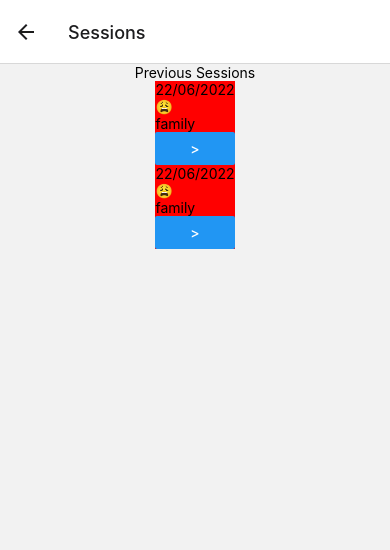
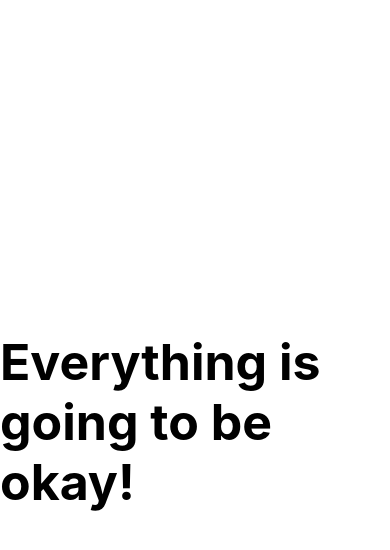
Before and after one commit to victoria-reis/cope-app, a React Native app: screen /Sessions in a window 390 px wide. Shown: the top 550 px of the page. Built offline with nearby package versions, Linux system fonts and the light colour scheme.

Commit message:
worked on initial/on boarding screens

```diff
--- a/App.js
+++ b/App.js
@@ -1,5 +1,6 @@
 // modules
 import React from "react";
+import { useEffect, useState } from "react";
 import { StatusBar } from "expo-status-bar";
 import { Text, View } from "react-native";
 import { NavigationContainer } from "@react-navigation/native";
@@ -10,6 +11,7 @@ import { createBottomTabNavigator } from "@react-navigation/bottom-tabs";
 import WelcomeScreen from "./src/screens/WelcomeScreen";
 import SessionsMenuScreen from "./src/screens/PrevSessionsScreen";
 import NewSessionScreen from "./src/screens/NewSessionScreen";
+import LoadingScreen from "./src/screens/LoadingScreen";
 
 const Stack = createNativeStackNavigator();
 
@@ -26,21 +28,21 @@ const AppNavigator = () => {
 };
 
 const App = () => {
+	const [logoTimer, setLogoTimer] = useState(true);
+
+	useEffect(() => {
+		setTimeout(() => {
+			setLogoTimer(false);
+			console.log("first timer");
+		}, 10000);
+	}, []);
+
 	return (
 		<>
-			<AppNavigator />
+			{logoTimer ? <LoadingScreen /> : <AppNavigator />}
 			<StatusBar style="auto" />
 		</>
 	);
 };
 
-// const styles = StyleSheet.create({
-// 	container: {
-// 		flex: 1,
-// 		backgroundColor: "#fff",
-// 		alignItems: "center",
-// 		justifyContent: "center",
-// 	},
-// });
-
 export default App;
--- a/package.json
+++ b/package.json
@@ -18,6 +18,7 @@
     "react": "17.0.2",
     "react-dom": "17.0.2",
     "react-native": "0.68.2",
+    "react-native-paper": "^4.12.1",
     "react-native-safe-area-context": "4.2.4",
     "react-native-screens": "~3.11.1",
     "react-native-web": "0.17.7"
--- a/src/components/SessionCard.js
+++ b/src/components/SessionCard.js
@@ -1,5 +1,6 @@
 import React from "react";
 import { View, Text, Button } from "react-native";
+import { Card } from "react-native-paper";
 
 const SessionCard = () => {
 	const data = [
@@ -24,13 +25,32 @@ const SessionCard = () => {
 	];
 
 	return (
-		<View style={{ backgroundColor: "red" }}>
-			<Text>{data[0].date}</Text>
-			<View>
-				<Text>{data[0].anxietyRating}</Text>
-				<Text>{data[0].category}</Text>
+		<View style={{ margin: 10 }}>
+			<Text style={{ fontSize: 20, fontWeight: "bold" }}>{data[0].date}</Text>
+			<View
+				style={{
+					backgroundColor: "lightgrey",
+					flexDirection: "row",
+					justifyContent: "space-around",
+					alignItems: "center",
+					borderRadius: 25,
+					borderColor: "black",
+					borderWidth: 2,
+				}}
+				elevation={5}
+			>
+				<View style={{ alignItems: "center" }}>
+					<Text style={{ fontSize: 20, fontWeight: "bold" }}>Feeling</Text>
+					<Text style={{ fontSize: 30 }}>{data[0].anxietyRating}</Text>
+				</View>
+				<View style={{ alignItems: "center" }}>
+					<Text style={{ fontSize: 20, fontWeight: "bold" }}>
+						Anxious about:
+					</Text>
+					<Text style={{ fontSize: 25 }}>{data[0].category}</Text>
+				</View>
+				<Button title=">" style={{ width: 30 }} />
 			</View>
-			<Button title=">" />
 		</View>
 	);
 };
--- /dev/null
+++ b/src/screens/LoadingScreen.js
@@ -0,0 +1,28 @@
+import React from "react";
+import { useEffect, useState } from "react";
+import { Text, View } from "react-native";
+
+const LoadingScreen = () => {
+	const [welcomeTimer, setWelcomeTimer] = useState(false);
+
+	useEffect(() => {
+		setTimeout(() => {
+			console.log("timer from loading screen");
+			setWelcomeTimer(true);
+		}, 5000);
+	}, []);
+
+	return (
+		<View style={{ flex: 1, alignItems: "center", justifyContent: "center" }}>
+			{!welcomeTimer ? (
+				<Text style={{ fontSize: 50, fontWeight: "bold" }}>Therapu</Text>
+			) : (
+				<Text style={{ fontSize: 50, fontWeight: "bold" }}>
+					Everything is going to be okay!
+				</Text>
+			)}
+		</View>
+	);
+};
+
+export default LoadingScreen;
--- a/src/screens/PrevSessionsScreen.js
+++ b/src/screens/PrevSessionsScreen.js
@@ -7,8 +7,10 @@ import SessionCard from "../components/SessionCard";
 
 const SessionsMenuScreen = () => {
 	return (
-		<SafeAreaView style={{ flex: 1, alignItems: "center" }}>
-			<Text>Previous Sessions</Text>
+		<SafeAreaView style={{ flex: 1 }}>
+			<Text style={{ fontSize: 30, fontWeight: "bold" }}>
+				Previous Sessions
+			</Text>
 			<FlatList
 				data={[{ name: 1 }, { name: 2 }]}
 				renderItem={() => <SessionCard />}
```
Also changed, not shown: 2 other files (tests, documents, lock files or other folders).
